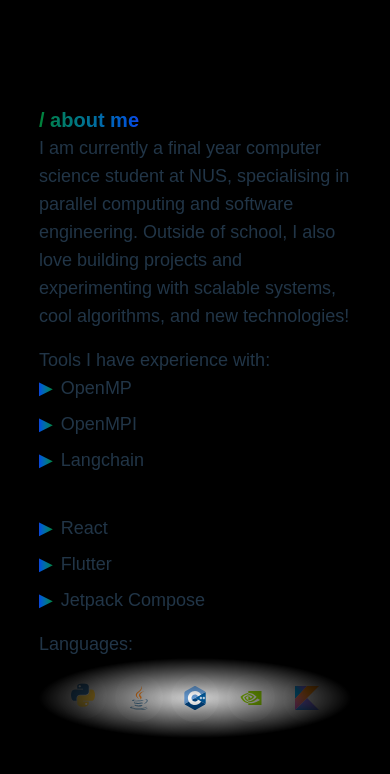
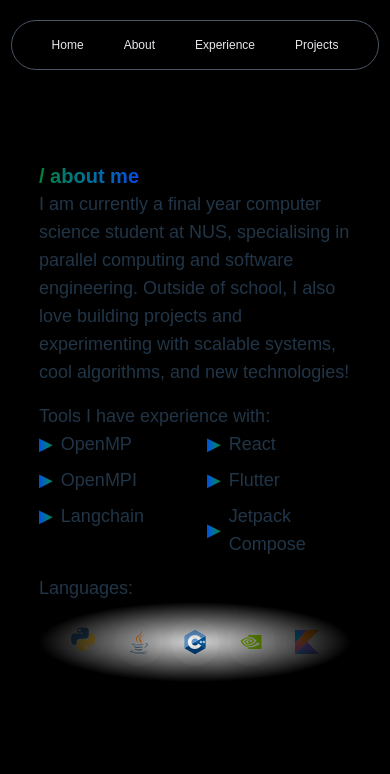
Before and after one commit to yleeyilin/distillation, a React (Vite) app in the folder distillation/: page /about in a window 390 px wide. Shown: the top 774 px of the page. Built offline with nearby package versions, Linux system fonts and the light colour scheme.

Commit message:
Test mobile view

```diff
--- a/distillation/src/components/NavBar.jsx
+++ b/distillation/src/components/NavBar.jsx
@@ -16,8 +16,7 @@ const NavBar = () => {
       </div>
 
       {/* Nav links */}
-      <div className="hidden sm:block">
-        <nav className="justify-self-center flex text-xs sm:text-lg gap-10 font-medium border border-blue-900 rounded-full px-10 items-center p-4 hover:border-gray-200 transition-all duration-300 ease-in-out">
+      <nav className="justify-self-center flex text-xs sm:text-lg gap-10 font-medium border border-gray-600 lg:border-blue-900 rounded-full px-10 items-center p-4 hover:border-gray-200 transition-all duration-300 ease-in-out">
         <NavLink to="/">
           <p
             className="relative
@@ -56,7 +55,6 @@ const NavBar = () => {
           </p>
         </NavLink>
       </nav>
-      </div>
 
       {/* Social icons */}
       <nav className="justify-self-end flex gap-5">
--- a/distillation/src/pages/About.jsx
+++ b/distillation/src/pages/About.jsx
@@ -27,7 +27,7 @@ const About = () => {
   const tools = (
     <p className="text-lg sm:text-xl">
       Tools I have experience with:
-      <div className="grid grid-cols-1 sm:grid-cols-2 gap-6 space-y-4">
+      <div className="grid grid-cols-2 gap-6 space-y-4">
         <ul className="space-y-2">
           {backendTools.map((tech) => (
             <li key={tech} className="flex items-center space-x-2">
```
Lines whose indentation alone changed are shown as unchanged.
